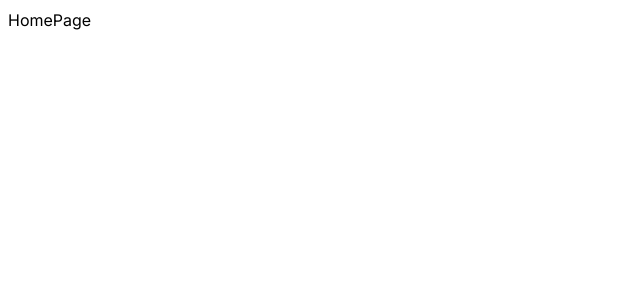
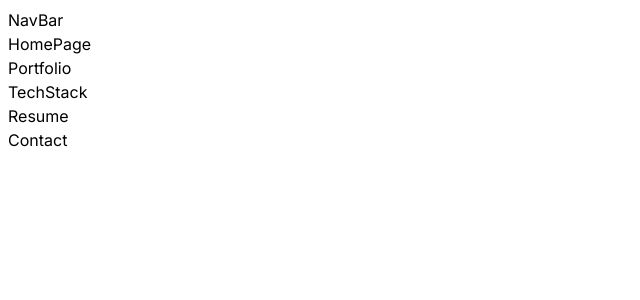
Before and after one commit to marsi107/MyPersonalWebsite, a Next.js app in the folder portfolio/: page / in a window 1280 px wide. Shown: the top 300 px of the page, without its empty margins (0-640 px from the left). Built offline with nearby package versions, Linux system fonts and the light colour scheme.

Commit message:
Add component structure for page sections

```diff
--- /dev/null
+++ b/portfolio/app/components/Contact.tsx
@@ -0,0 +1,9 @@
+import React from 'react'
+
+const Contact = () => {
+    return (
+        <div>Contact</div>
+    )
+}
+
+export default Contact
--- /dev/null
+++ b/portfolio/app/components/NavBar.tsx
@@ -0,0 +1,9 @@
+import React from 'react'
+
+const NavBar = () => {
+    return (
+        <div>NavBar</div>
+    )
+}
+
+export default NavBar
--- /dev/null
+++ b/portfolio/app/components/Portfolio.tsx
@@ -0,0 +1,9 @@
+import React from 'react'
+
+const Portfolio = () => {
+    return (
+        <div>Portfolio</div>
+    )
+}
+
+export default Portfolio
--- /dev/null
+++ b/portfolio/app/components/Resume.tsx
@@ -0,0 +1,9 @@
+import React from 'react'
+
+const Resume = () => {
+    return (
+        <div>Resume</div>
+    )
+}
+
+export default Resume
--- /dev/null
+++ b/portfolio/app/components/TechStack.tsx
@@ -0,0 +1,9 @@
+import React from 'react'
+
+const TechStack = () => {
+    return (
+        <div>TechStack</div>
+    )
+}
+
+export default TechStack
--- /dev/null
+++ b/portfolio/app/components/index.ts
@@ -0,0 +1,5 @@
+export {default as NavBar} from "./NavBar"
+export {default as Portfolio} from "./Portfolio"
+export {default as TechStack} from "./TechStack"
+export {default as Resume} from "./Resume"
+export {default as Contact} from "./Contact"
--- a/portfolio/app/page.tsx
+++ b/portfolio/app/page.tsx
@@ -1,8 +1,17 @@
 import React from 'react'
+import { NavBar, Portfolio, TechStack, Resume, Contact } from "./components"
+//import NavBar from './components/NavBar'
 
 const HomePage = () => {
   return (
-    <div className="p-2">HomePage</div>
+    <div className="p-2">
+      <NavBar />
+      HomePage
+      <Portfolio />
+      <TechStack />
+      <Resume />
+      <Contact />
+    </div>
   )
 }
 
```
